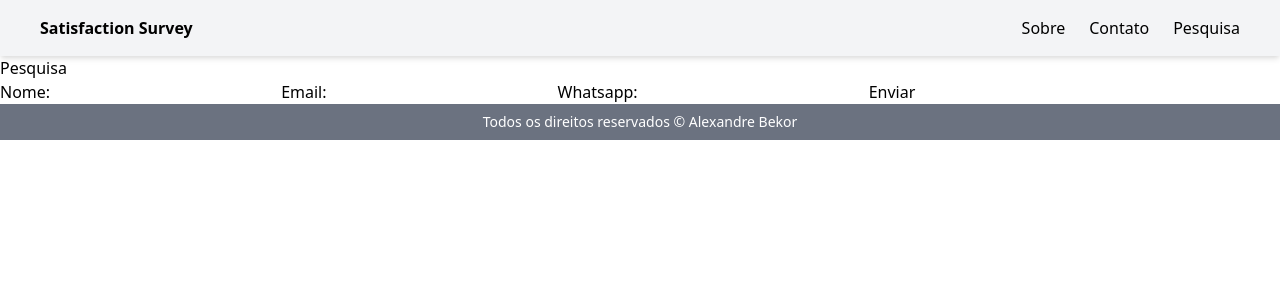
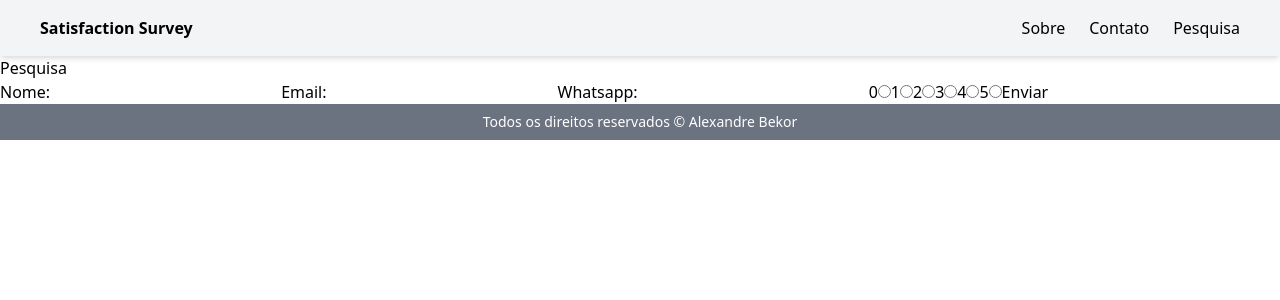
Before and after one commit to ojoaoalexandre/satisfaction-survey-site, a Next.js app: page /pesquisa in a window 1280 px wide. Shown: the top 300 px of the page. Built offline with nearby package versions, Linux system fonts and the light colour scheme.

Commit message:
Added notas in form

```diff
--- a/pages/api/save.js
+++ b/pages/api/save.js
@@ -12,7 +12,7 @@ const generateCoupon = () => {
 }
 
 export default async (req, res) => {
-    //res.end(req.body)
+
     try {
         await doc.useServiceAccountAuth(credentials)
         await doc.loadInfo()
@@ -44,9 +44,15 @@ export default async (req, res) => {
             Cupom,
             Promoção,
             'Data de Cadastro': moment().format('DD/MM/YYYY HH:mm:ss'),
-            Nota: '10'
+            Nota: parseInt(form.Nota)
         })
-        res.end(req.body)
+
+        res.end(JSON.stringify({
+            showCoupon: Cupom !== '',
+            Cupom,
+            Promoção
+        }))
+
     } catch (err) {
         res.end('error')
     }
--- a/pages/pesquisa.js
+++ b/pages/pesquisa.js
@@ -5,8 +5,13 @@ const Pesquisa = () => {
     const [ form, setForm ] = useState({
         Nome: '',
         Email: '',
-        Whatsapp: ''
+        Whatsapp: '',
+        Nota: ''
     })
+
+    const [ success, setSuccess ] = useState(false)
+    const [ back, setBack ] = useState({})
+    const notas = [0, 1, 2, 3, 4, 5]
 
     const save = async () => {
         try {
@@ -15,8 +20,10 @@ const Pesquisa = () => {
                 body: JSON.stringify(form)
             })
             const data = await response.json()
+            setSuccess(true)
+            setBack(data)
         } catch (err) {
-            console.log(data)
+
         }
     }
 
@@ -32,13 +39,34 @@ const Pesquisa = () => {
     return (
         <div>
             <h1>Pesquisa</h1>
+            { !success &&
+            <div>
                 <label>Nome:</label>
                 <input type="text" onChange={ onChange } name="Nome" value={ form.Nome } />
                 <label>Email:</label>
                 <input type="text" onChange={ onChange } name="Email" value={ form.Email } />
                 <label>Whatsapp:</label>
                 <input type="text" onChange={ onChange } name="Whatsapp" value={ form.Whatsapp } />
+
+                { notas.map(nota => {
+                    return (<label>{ nota }<input type="radio" name="Nota" value={nota} onChange={ onChange } /></label>)
+                    })
+                }
                 <button onClick={ save }>Enviar</button>
+            </div>
+            }
+            { success &&
+            <div>
+                <p>Obrigado por contribuir com sua sugestão ou crítica!</p>
+                { back.showCoupon &&
+                <div>
+                    <p>Aqui está o seu Cupom:</p>
+                    <p>{ back.Cupom }</p>
+                    <p>{ back.Promoção }</p>
+                </div>
+                }
+            </div>
+            }
         </div>
     )
 }
```
Lines whose indentation alone changed are shown as unchanged.
